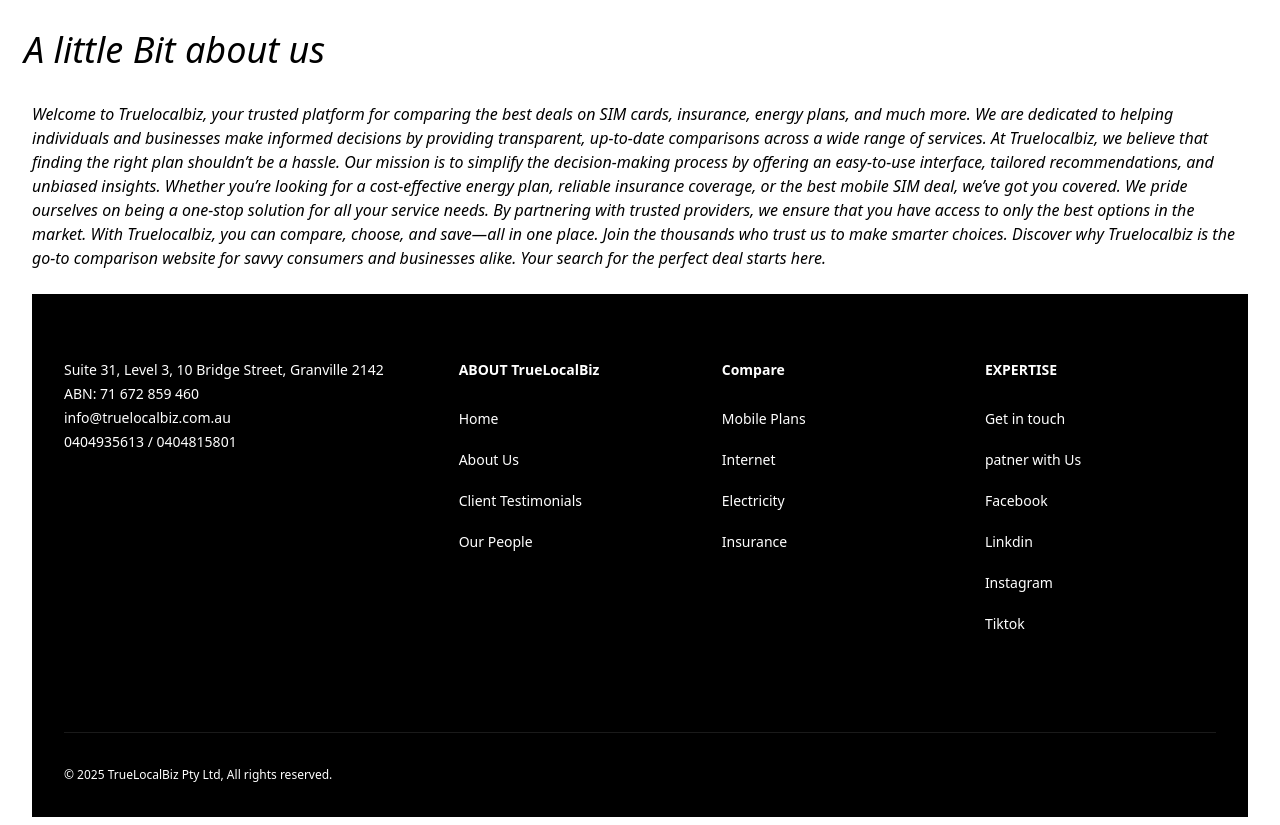
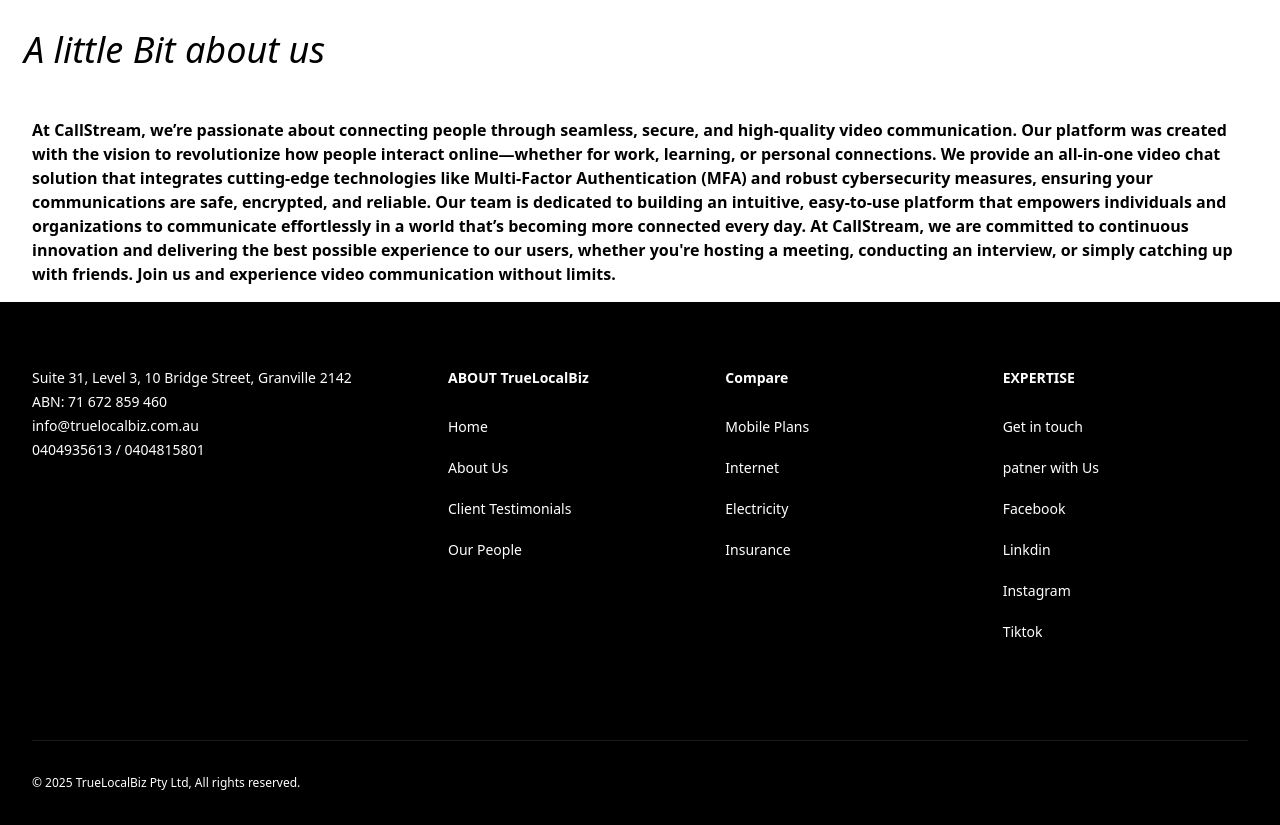
Before and after one commit to surajsharma111/callStream, a React (Vite) app in the folder frontend/: page / in a window 1280 px wide. Shown: the part 898-1723 px from the top of the page. Built offline with nearby package versions, Linux system fonts and the light colour scheme.

Commit message:
configured ui

```diff
--- a/frontend/src/Components/JoinMeeting.jsx
+++ b/frontend/src/Components/JoinMeeting.jsx
@@ -1,6 +1,11 @@
+import { MdOutlineCancel } from "react-icons/md";
+
 function JoinMeeting() {
   return (
-    <div className=" w-1/2 border border-black flex flex-col justify-center items-center gap-4 p-4">
+
+        <div className=" rounded-2xl absolute bg-white left-[25%] w-1/2 h-1/2  top-[25%] flex flex-col justify-center items-center gap-4 p-4">
+          <button className=" absolute right-0 top-0" ><MdOutlineCancel className=" w-12 h-12" />
+          </button>
       <input
         type="text"
         name="meeting-id"
@@ -10,6 +15,8 @@
       />{" "}
       <button className=" px-4 py-2 rounded-xl bg-blue text-white font-bold w-1/2">Join</button>
     </div>
+
+
   );
 }
 export default JoinMeeting;
--- a/frontend/src/Pages/Landing.jsx
+++ b/frontend/src/Pages/Landing.jsx
@@ -5,60 +5,57 @@
 function Landing() {
   const [showJoinMeeting, setShowJoinMeeting] = useState(false);
 
-  const handleJoinMeetingClick = () =>{
-    setShowJoinMeeting(true)
-  }
+  const handleJoinMeetingClick = () => {
+    setShowJoinMeeting(true);
+  };
   return (
-
     <>
       <div className="  w-screen ">
         <div className=" h-screen  w-screen ">
           <Header onJoinMeetingClick={handleJoinMeetingClick} />
-          {showJoinMeeting &&(
-             <JoinMeeting/>
-          )}
+          {showJoinMeeting && <JoinMeeting />}
 
           <div className="  my-8 ml-6">
             <h1 className=" font-bold text-4xl">
-             We help People to Connect Visually all over the world
+              We help People to Connect Visually all over the world
             </h1>
           </div>
           <div className=" w-full flex justify-center bg-slate-50">
-           <img className=" rounded-xl " src="/banner.webp" alt="" />
+            <img className=" rounded-xl " src="/banner.webp" alt="" />
           </div>
           <div>
             <div className="  my-8 ml-6">
               <h1 className=" italic text-4xl">A little Bit about us</h1>
             </div>
+        <div className=" w-full flex justify-center ">
+        <p className=" font-bold flex w-[95%] my-4 ">
+              At CallStream, we’re passionate about connecting people through
+              seamless, secure, and high-quality video communication. Our
+              platform was created with the vision to revolutionize how people
+              interact online—whether for work, learning, or personal
+              connections. We provide an all-in-one video chat solution that
+              integrates cutting-edge technologies like Multi-Factor
+              Authentication (MFA) and robust cybersecurity measures, ensuring
+              your communications are safe, encrypted, and reliable. Our team is
+              dedicated to building an intuitive, easy-to-use platform that
+              empowers individuals and organizations to communicate effortlessly
+              in a world that’s becoming more connected every day. At
+              CallStream, we are committed to continuous innovation and
+              delivering the best possible experience to our users, whether
+              you're hosting a meeting, conducting an interview, or simply
+              catching up with friends. Join us and experience video
+              communication without limits.
+            </p>
+        </div>
 
-            <p  className="w-[95%] m-auto italic mt-6 mb-6">
-              Welcome to Truelocalbiz, your trusted platform for comparing the
-              best deals on SIM cards, insurance, energy plans, and much more.
-              We are dedicated to helping individuals and businesses make
-              informed decisions by providing transparent, up-to-date
-              comparisons across a wide range of services. At Truelocalbiz, we
-              believe that finding the right plan shouldn’t be a hassle. Our
-              mission is to simplify the decision-making process by offering an
-              easy-to-use interface, tailored recommendations, and unbiased
-              insights. Whether you’re looking for a cost-effective energy plan,
-              reliable insurance coverage, or the best mobile SIM deal, we’ve
-              got you covered. We pride ourselves on being a one-stop solution
-              for all your service needs. By partnering with trusted providers,
-              we ensure that you have access to only the best options in the
-              market. With Truelocalbiz, you can compare, choose, and save—all
-              in one place. Join the thousands who trust us to make smarter
-              choices. Discover why Truelocalbiz is the go-to comparison website
-              for savvy consumers and businesses alike. Your search for the
-              perfect deal starts here.
-            </p>
           </div>
 
-          <div className=" w-[95%] m-auto  ">
+          <div className="  m-auto  ">
             <Footer />
           </div>
         </div>
       </div>
     </>
-  )
+  );
 }
 export default Landing;
```
